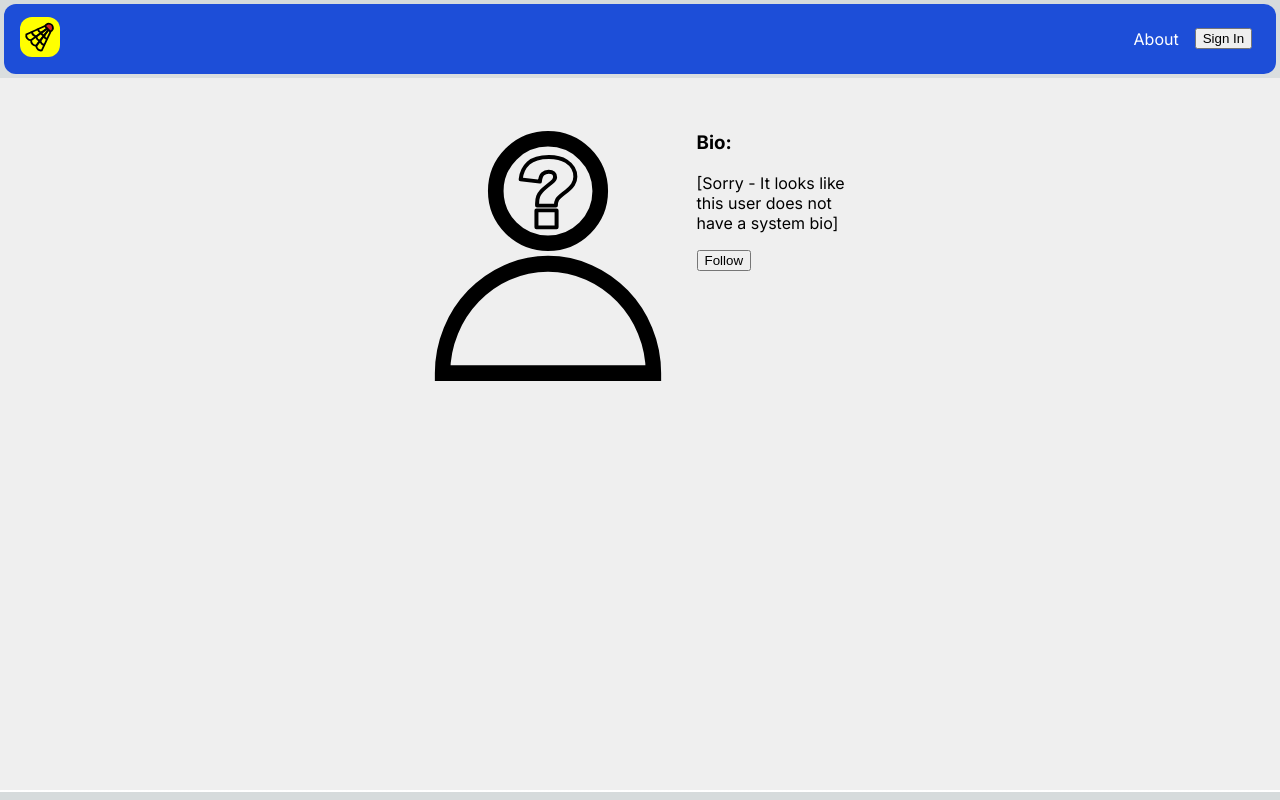
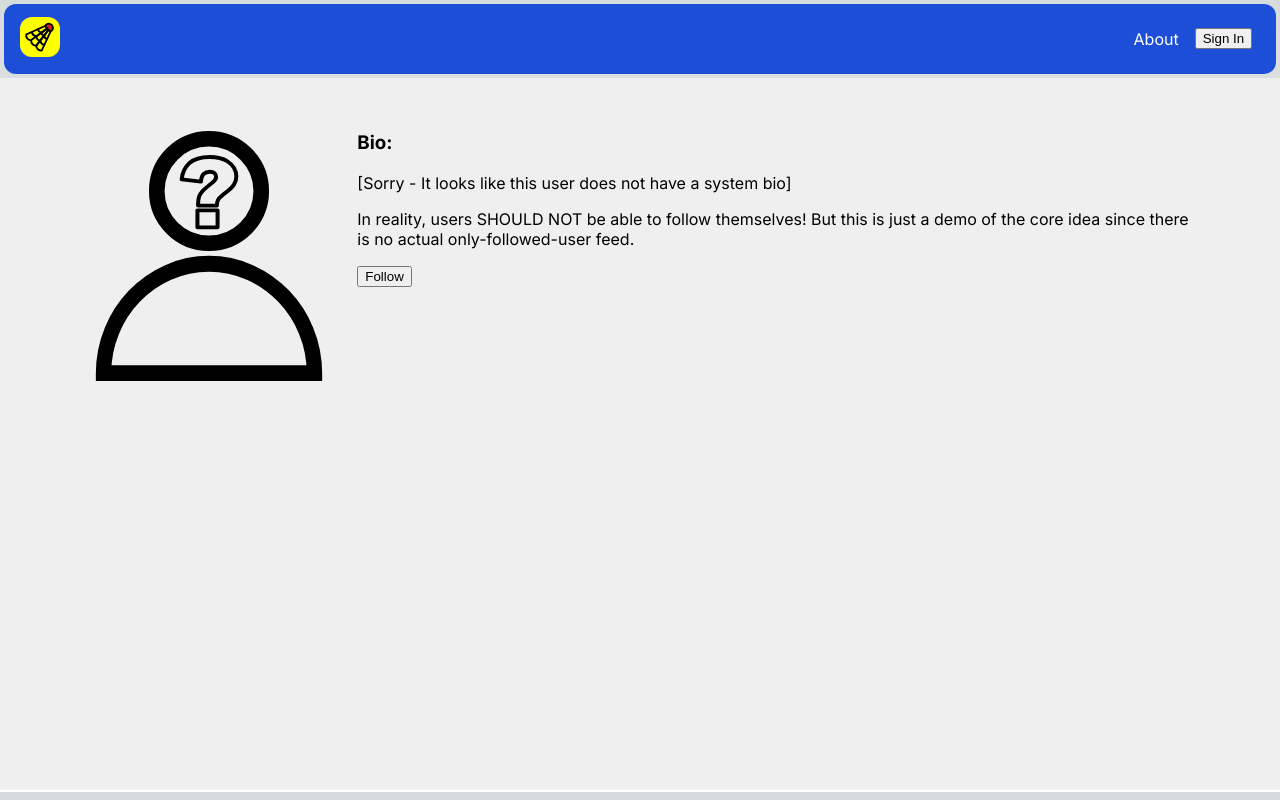
Before and after one commit to r-i-c-h/flyspace, a Next.js app: page /users/1 in a window 1280 px wide. Built offline with nearby package versions, Linux system fonts and the light colour scheme; no server answers; the database is empty.

Commit message:
Minor local\remote conflict rebase

```diff
--- a/app/users/[id]/page.tsx
+++ b/app/users/[id]/page.tsx
@@ -44,6 +44,7 @@ export default async function UserProfile({ params }: Props) {
       <p>{bioText}</p>
 
       {/* @ts-expect-error Server Component issues */}
+      <p>In reality, users SHOULD NOT be able to follow themselves! But this is just a demo of the core idea since there is no actual only-followed-user feed.</p>
       <FollowButton targetUserId={params.id} />
     </div>
   );
```
